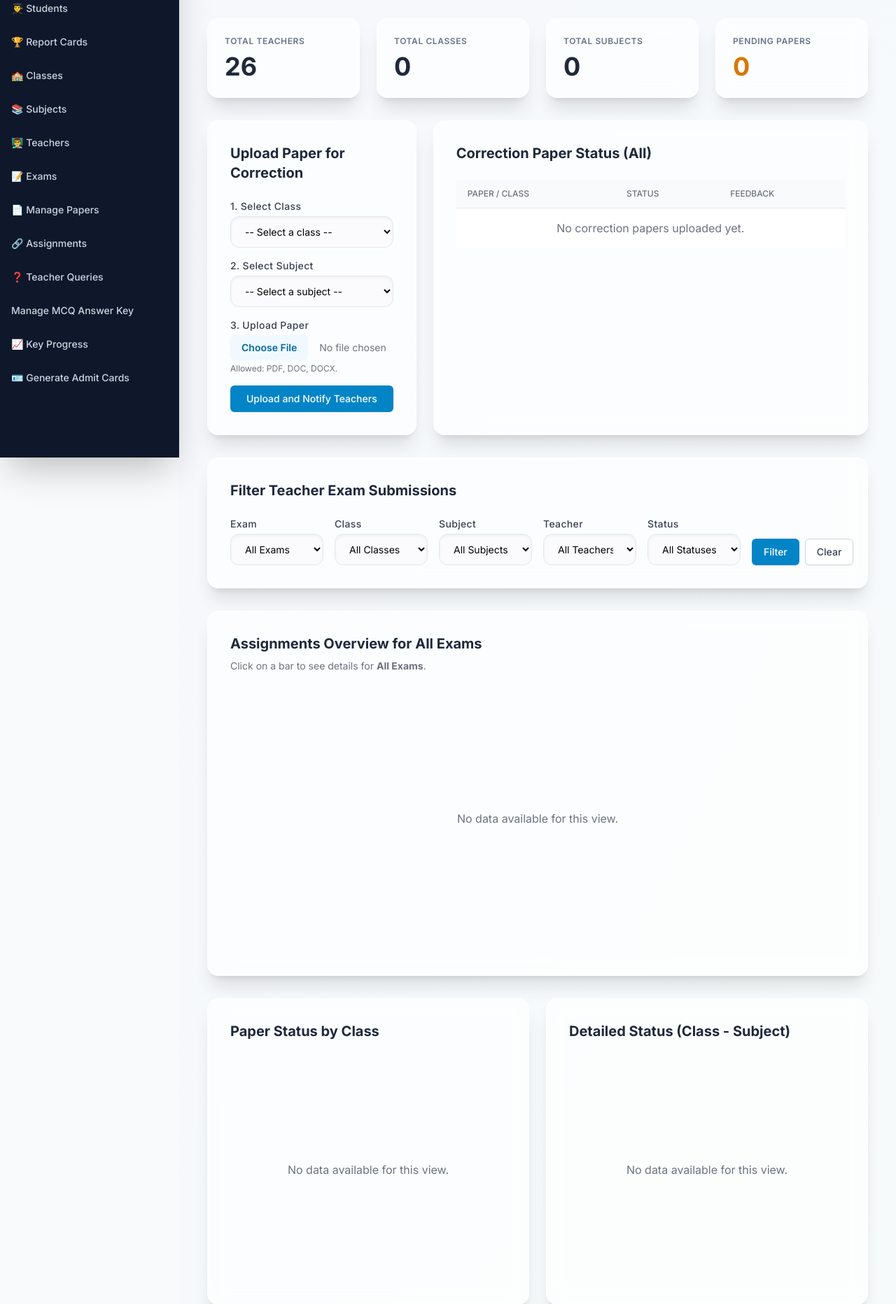
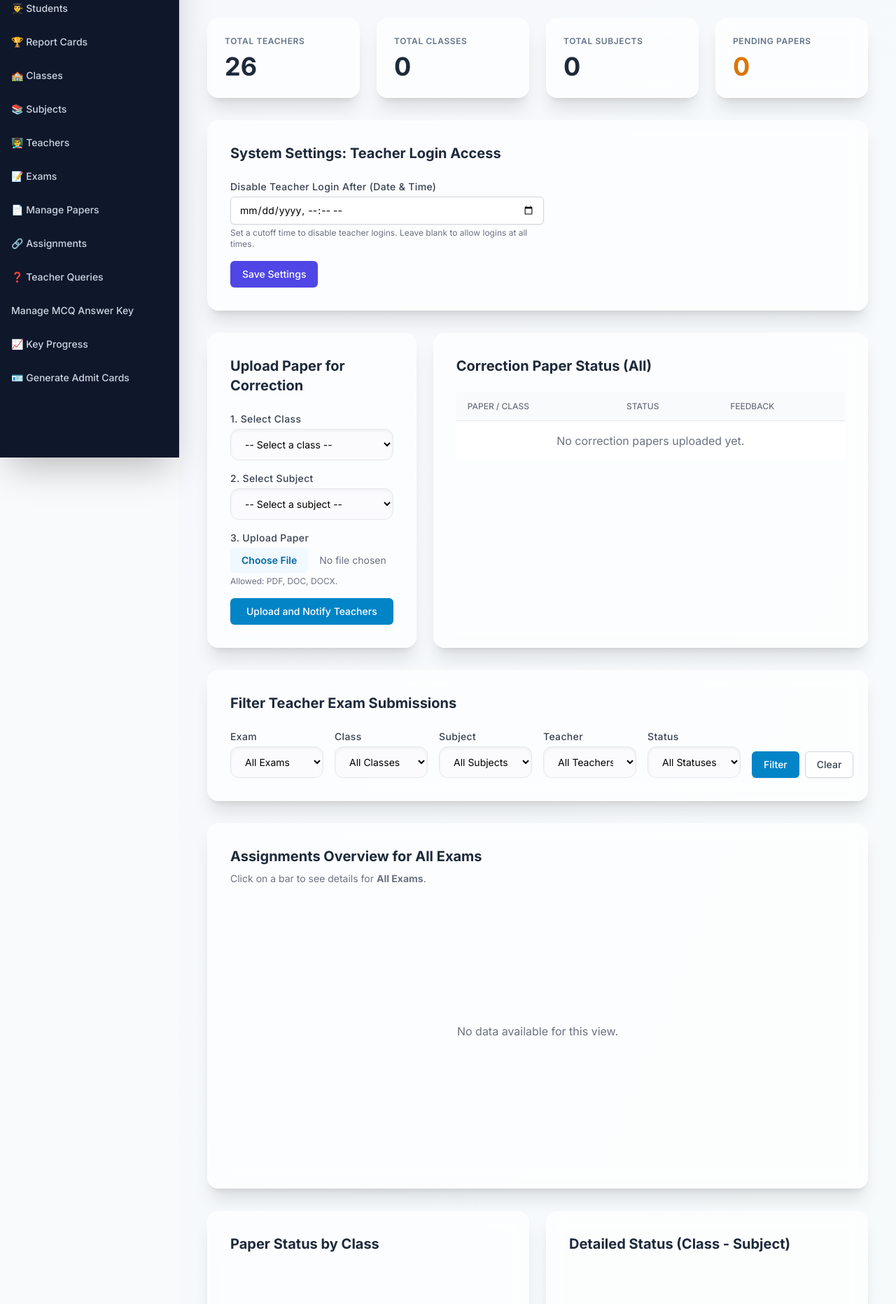
Before and after one commit to DigiSuru/Exam-Paper-Management-System, a PHP site: page /dashboard_admin.php in a window 1280 px wide. Shown: the part 146-2010 px from the top of the page at 70% size. Run offline with PHP 8.4, Linux system fonts and the light colour scheme; the visitor is signed in with stand-in values (Sample User, id 1); data comes from the database, SQL or seed files in the repository; data that the repository does not hold is empty.

Commit message:
Implement dynamic teacher login restriction feature

```diff
--- a/dashboard_admin.php
+++ b/dashboard_admin.php
@@ -347,6 +347,29 @@ include 'header.php';
             <div class="text-xs font-semibold text-slate-500 uppercase tracking-wider">Pending Papers</div>
             <div class="mt-2 text-4xl font-bold text-amber-600"><?php echo htmlspecialchars($stats['pending_papers']); ?></div>
         </div>
+    </div>
+
+    <!-- System Settings: Teacher Login Restriction -->
+    <div class="mb-8 glass p-6 sm:p-8 rounded-2xl border-l-4 border-l-indigo-500">
+        <h2 class="text-xl font-bold text-slate-800 mb-6">System Settings: Teacher Login Access</h2>
+        <form action="settings_action.php" method="POST" class="space-y-4 max-w-md">
+            <div>
+                <label for="teacher_login_cutoff" class="block text-sm font-medium text-gray-700">Disable Teacher Login After (Date & Time)</label>
+                <?php
+                $stmt_setting = $pdo->query("SELECT setting_value FROM settings WHERE setting_key = 'teacher_login_cutoff'");
+                $current_cutoff = $stmt_setting->fetchColumn();
+                ?>
+                <input id="teacher_login_cutoff" name="teacher_login_cutoff" type="datetime-local" value="<?php echo htmlspecialchars($current_cutoff ?: ''); ?>"
+                       class="mt-1 block w-full px-3 py-2 border border-gray-300 bg-white rounded-md shadow-sm focus:outline-none focus:ring-indigo-500 focus:border-indigo-500 sm:text-sm">
+                <p class="mt-1 text-xs text-gray-500">Set a cutoff time to disable teacher logins. Leave blank to allow logins at all times.</p>
+            </div>
+            <div>
+                <button type="submit"
+                        class="flex justify-center py-2 px-4 border border-transparent rounded-md shadow-sm text-sm font-medium text-white bg-indigo-600 hover:bg-indigo-700 focus:outline-none focus:ring-2 focus:ring-offset-2 focus:ring-indigo-500">
+                    Save Settings
+                </button>
+            </div>
+        </form>
     </div>
 
     <!-- === NEW: CORRECTION MODULE === -->
```
Also changed, not shown: index.php (+17 -3 lines), settings_action.php (added, +34 -0 lines).
